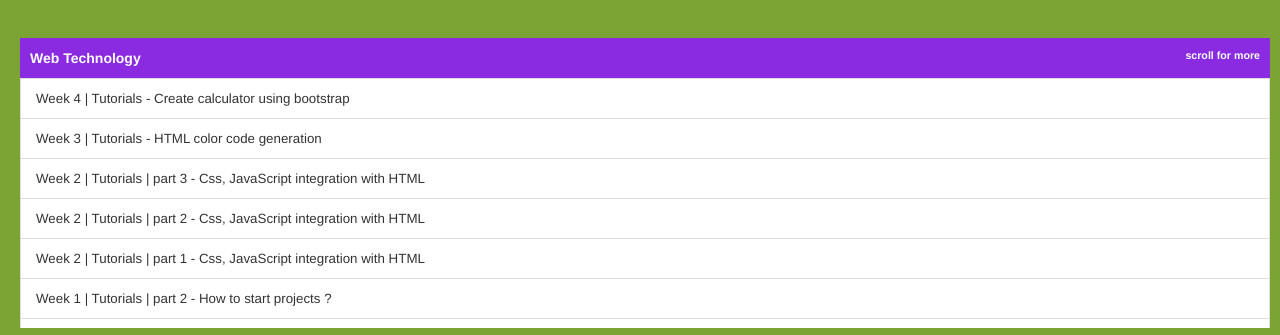
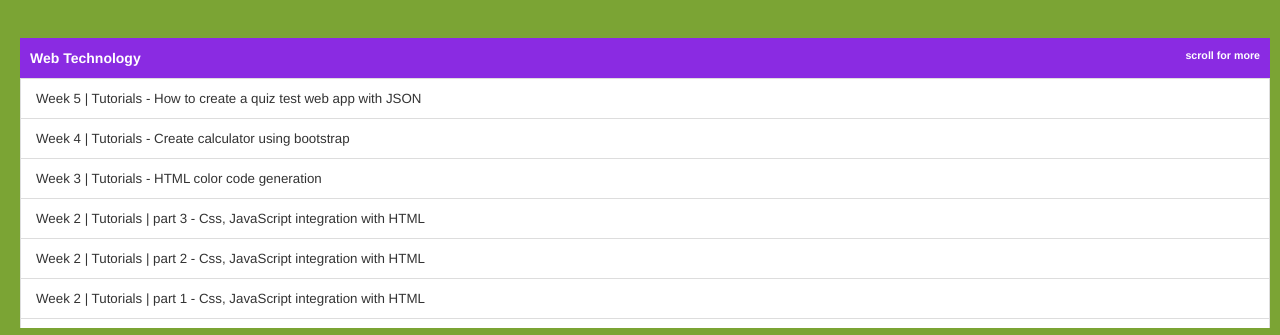
Before and after one commit to iamevenstronger/home, a plain HTML site: page index.html in a window 1280 px wide. Shown: the part 54-389 px from the top of the page. Drawn offline with nearby package versions, Linux system fonts and the light colour scheme.

Commit message:
Update index.html

```diff
--- a/index.html
+++ b/index.html
@@ -31,6 +31,8 @@
         <div class="setList" align="centers">
             <ul class="list-group">
                 <div class="listheader">Web Technology<span style="float:right;font-size:8pt;">scroll for more</span></div>
+                <li class="list-group-item listData" onclick="setYoutubeLink('https://www.youtube.com/embed/lO1d-pXeJW4?rel=0')" data-toggle="modal"
+                    data-target="#myModal">Week 5 | Tutorials - How to create a quiz test web app with JSON</li>
                 <li class="list-group-item listData" onclick="setYoutubeLink('https://www.youtube.com/embed/tff-HA-Qzp8?rel=0')" data-toggle="modal"
                     data-target="#myModal">Week 4 | Tutorials - Create calculator using bootstrap</li>
                 <li class="list-group-item listData" onclick="setYoutubeLink('https://www.youtube.com/embed/ohhmirrnU84?rel=0')" data-toggle="modal"
```
